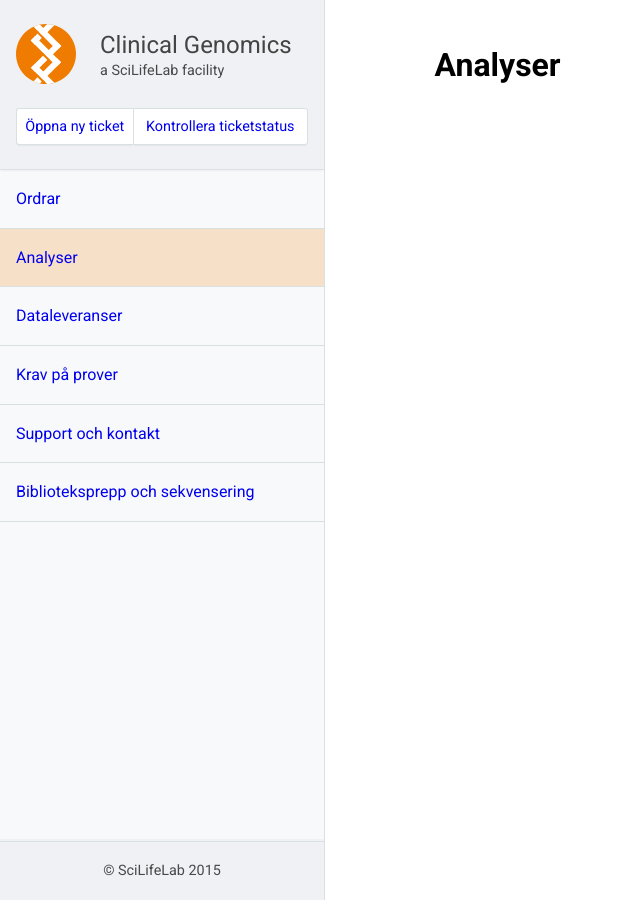
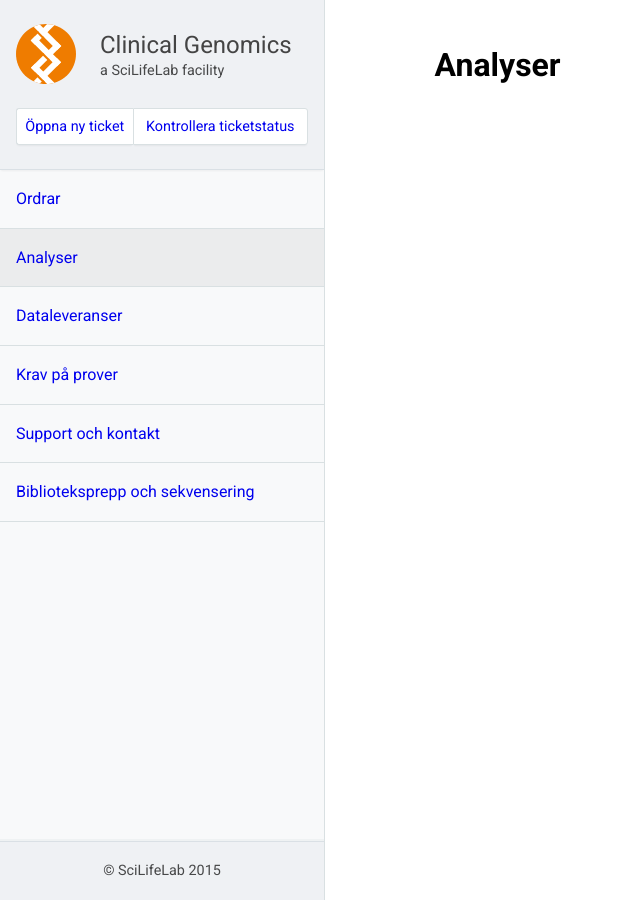
Before and after one commit to Clinical-Genomics/clinical-genomics.github.io, a Jekyll site: the page built from analyser.md, in a window 1280 px wide. Shown: the whole page, without its empty margins (0-640 px from the left). Built offline with Jekyll 4.4.1, drawn with Linux system fonts in a browser that asks for light colours; nearby versions of some CDN libraries.

Commit message:
small fixes

```diff
--- a/_includes/head.html
+++ b/_includes/head.html
@@ -8,7 +8,7 @@
   <link rel="canonical" href="{{ page.url | replace:'index.html','' | prepend: site.baseurl | prepend: site.url }}">
 
   <!-- Fonts -->
-  <link href='http://fonts.googleapis.com/css?family=Roboto:400,700,400italic|Source+Code+Pro:400,700' rel='stylesheet' type='text/css'>
+  <link href='http://fonts.googleapis.com/css?family=Roboto:400,700,400italic' rel='stylesheet' type='text/css'>
 
   <!-- Custom CSS -->
   <link rel="stylesheet" href="{{ '/assets/css/style.css' | prepend: site.baseurl }}">
--- a/_scss/style.scss
+++ b/_scss/style.scss
@@ -127,7 +127,7 @@
   }
 
   &.current {
-    background-color: rgba($primary-color, .2);
+    background-color: rgba(#000, .05);
   }
 }
 
--- a/assets/css/style.css
+++ b/assets/css/style.css
@@ -106,7 +106,7 @@
   .cg-list-item:hover {
     background-color: rgba(217, 224, 226, 0.2); }
   .cg-list-item.current {
-    background-color: rgba(239, 124, 0, 0.2); }
+    background-color: rgba(0, 0, 0, 0.05); }
 
 .cg-logo {
   height: 60px; }
```
